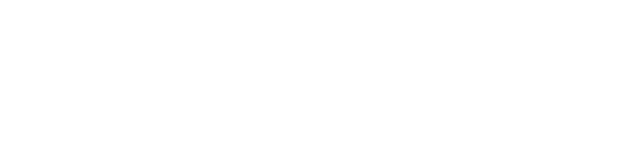
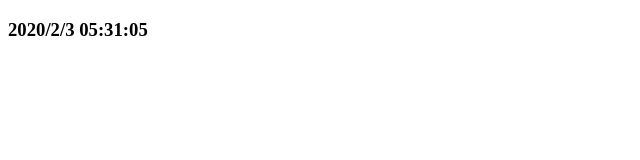
Before and after one commit to howdy-mj/TIL, a plain HTML site: page review/index.html in a window 1280 px wide. Shown: the whole page, without its empty margins (0-640 px from the left). Drawn offline with Linux system fonts and the light colour scheme.

Commit message:
2.0 Add a Clock

```diff
--- /dev/null
+++ b/review/clock.js
@@ -0,0 +1,23 @@
+const timeContainer = document.querySelector(".time");
+const timeTxt = timeContainer.querySelector("h3");
+
+function time() {
+    const clock = new Date();
+    const year = clock.getFullYear();
+    const month = clock.getMonth();
+    const date = clock.getDate();
+    const hour = clock.getHours();
+    const min = clock.getMinutes();
+    const second = clock.getSeconds();
+
+    timeTxt.innerText = `${year}/${month}/${date} ${
+                                                    hour < 10 ? `0${hour}` : hour}:${
+                                                    min < 10 ? `0${min}` : min}:${
+                                                    second < 10 ? `0${second}` : second}`;
+}
+
+function init() {
+    time();
+    setInterval(time, 1000);
+}
+init();
--- a/review/index.html
+++ b/review/index.html
@@ -1,9 +1,15 @@
 <!DOCTYPE html>
 <html>
     <head>
+        <meta charset="utf-8">
         <title>복습</title>
+        <link rel="stylesheet" href="style.css" />
     </head>
     <body>
+        <div class="time">
+            <h3>0000/00/00 00:00:00</h3>
+        </div>
 
+        <script src="clock.js"></script>
     </body>
 </html>
```
Also changed, not shown: review/style.css (added).
